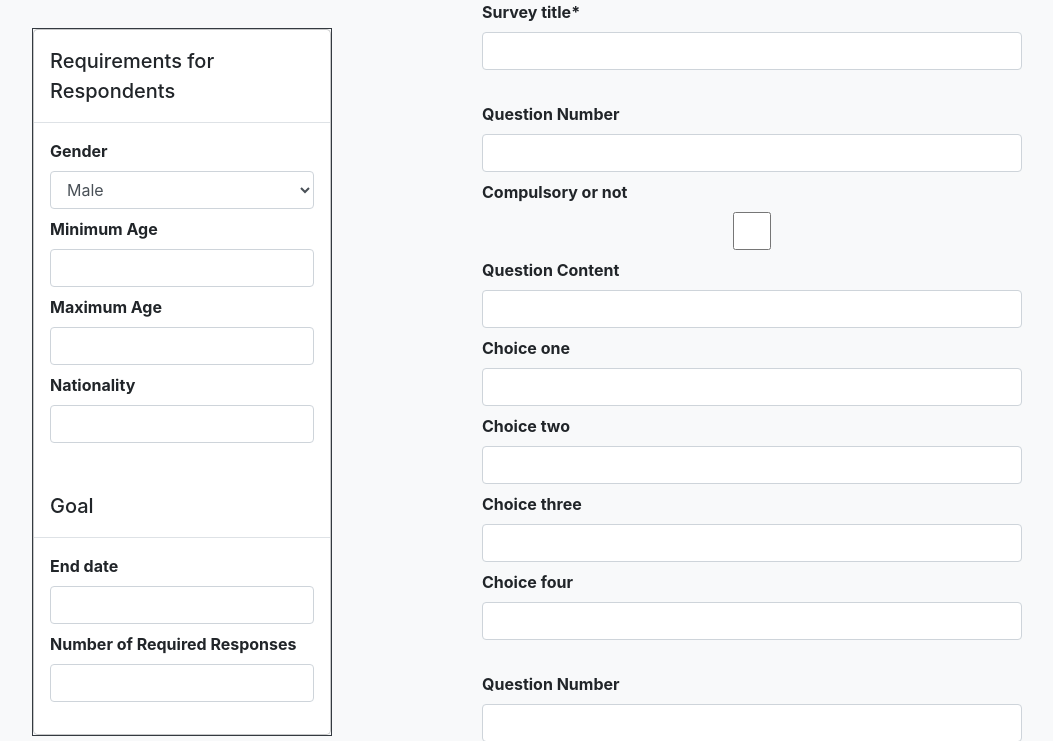
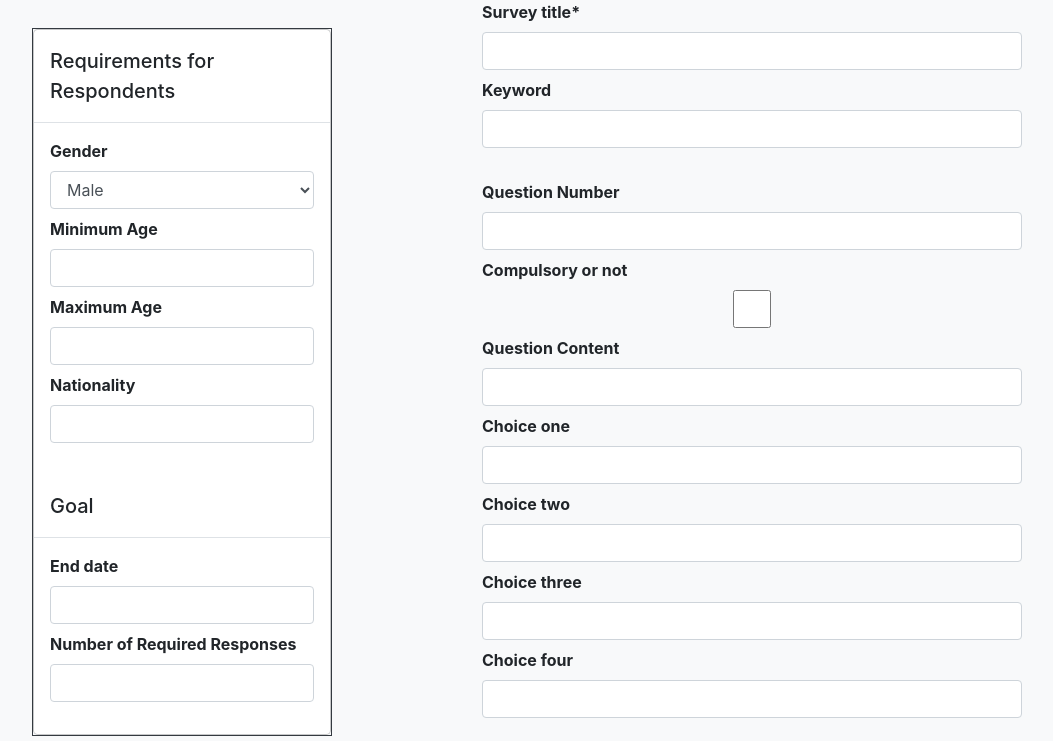
Before and after one commit to BarnettZhang/COMP0034_Group8, a Flask app: page /create_survey/ in a window 1280 px wide. Shown: the part 124-865 px from the top of the page, without its empty margins (173-1226 px from the left). Run offline with Flask 2, Linux system fonts and the light colour scheme; parts of the project's set-up code (start-up, migrations or seed data) failed here and were passed over; some libraries are stand-ins or nearby versions.

Commit message:
Full compiled functions

```diff
--- a/app/__init__.py
+++ b/app/__init__.py
@@ -28,7 +28,7 @@ def create_app(config_class=DevConfig):
 
     # Initialise the database and create tables
     db.init_app(app)
-    from app.models import Survey, Answer, Question, User
+    from app.models import Survey, Answer, User
     with app.app_context():
         db.create_all()
 
--- a/app/main/forms.py
+++ b/app/main/forms.py
@@ -6,7 +6,7 @@ from wtforms.validators import DataRequired, Email, EqualTo
 
 
 from app import db
-from app.models import Survey, User, Question, Answer
+from app.models import Survey, User, Answer
 
 
 class CreateSurvey(FlaskForm):
@@ -15,6 +15,7 @@ class CreateSurvey(FlaskForm):
     target_maximum_age = StringField('Maximum Age')
     target_nationality = StringField('Nationality')
     end_date = StringField('End date')
+    keyword = StringField('Keyword')
     respondent_number = StringField('Number of Required Responses')
     q1question_num = StringField('Question Number')
     q1question_content = StringField('Question Content')
--- a/app/main/routes.py
+++ b/app/main/routes.py
@@ -3,7 +3,7 @@ from sqlalchemy.exc import IntegrityError
 
 from app import db
 from app.main.forms import CreateSurvey
-from app.models import Survey, User, Question, Answer
+from app.models import Survey, User,  Answer
 
 bp_main = Blueprint('main', __name__)
 
@@ -25,7 +25,7 @@ def create_survey():
         survey = Survey(target_gender=form.target_gender.data, target_maximum_age=form.target_maximum_age.data,
                         target_minimum_age=form.target_minimum_age.data, target_nationality=form.target_nationality.data,
                         end_date=form.end_date.data, respondent_number=form.respondent_number.data,
-                        survey_name=form.survey_name.data,
+                        survey_name=form.survey_name.data, keyword=form.keyword.data,
                         q1question_num=form.q1question_num.data, q1question_must= form.q1question_must.data, q1question_content=form.q1question_content.data, q1choice_one=form.q1choice_one.data, q1choice_two=form.q1choice_two.data, q1choice_three=form.q1choice_three.data, q1choice_four=form.q1choice_four.data,
                         q2question_num=form.q2question_num.data, q2question_must= form.q2question_must.data, q2question_content=form.q2question_content.data, q2choice_one=form.q2choice_one.data, q2choice_two=form.q2choice_two.data, q2choice_three=form.q2choice_three.data, q2choice_four=form.q2choice_four.data,
                         q3question_num=form.q3question_num.data, q3question_must= form.q3question_must.data, q3question_content=form.q3question_content.data, q3choice_one=form.q3choice_one.data, q3choice_two=form.q3choice_two.data, q3choice_three=form.q3choice_three.data, q3choice_four=form.q3choice_four.data,
--- a/app/templates/create_survey.html
+++ b/app/templates/create_survey.html
@@ -44,6 +44,7 @@
                     {{ form.csrf_token }}
                     <dl>
                         {{ render_field(form.survey_name, class='form-control') }}
+                        {{ render_field(form.keyword, class='form-control') }}
                         <br>
                         {{ render_field(form.q1question_num, class='form-control') }}
                         {{ render_field(form.q1question_must, class='form-control') }}
```
Also changed, not shown: qnr.sqlite (added).
